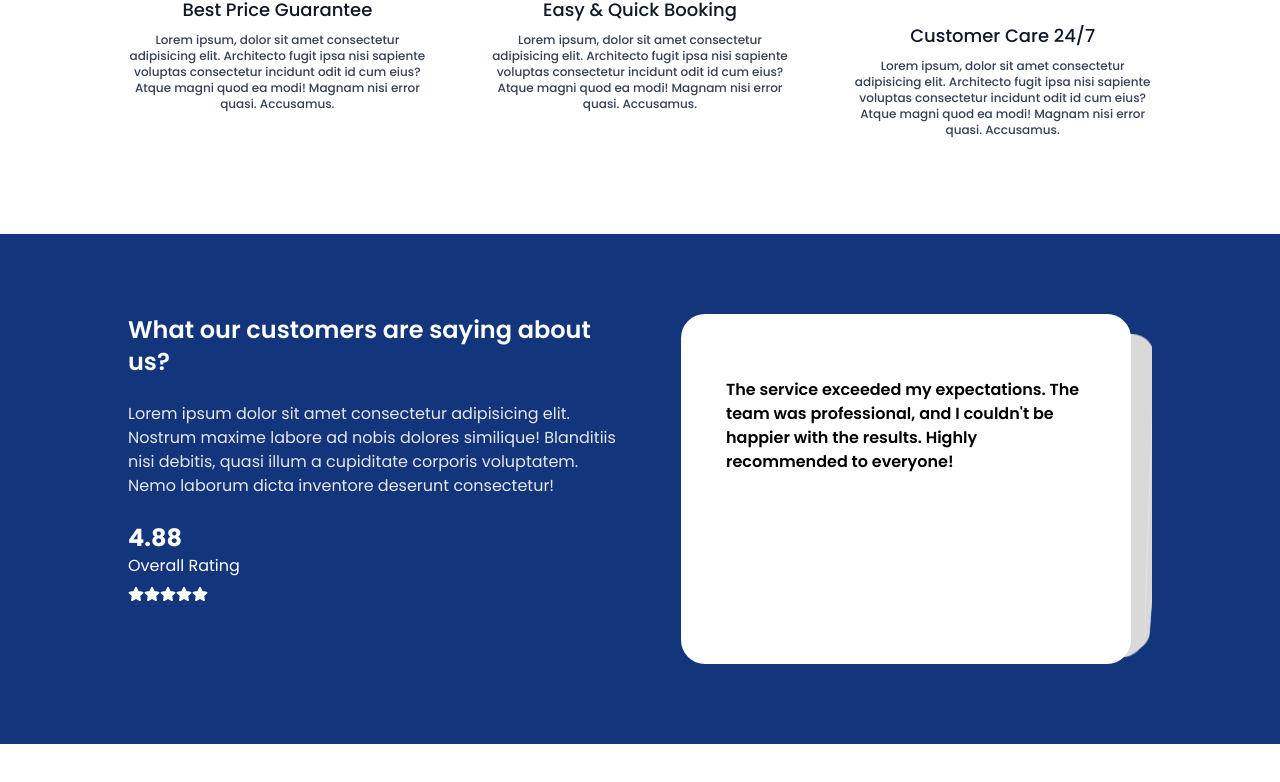
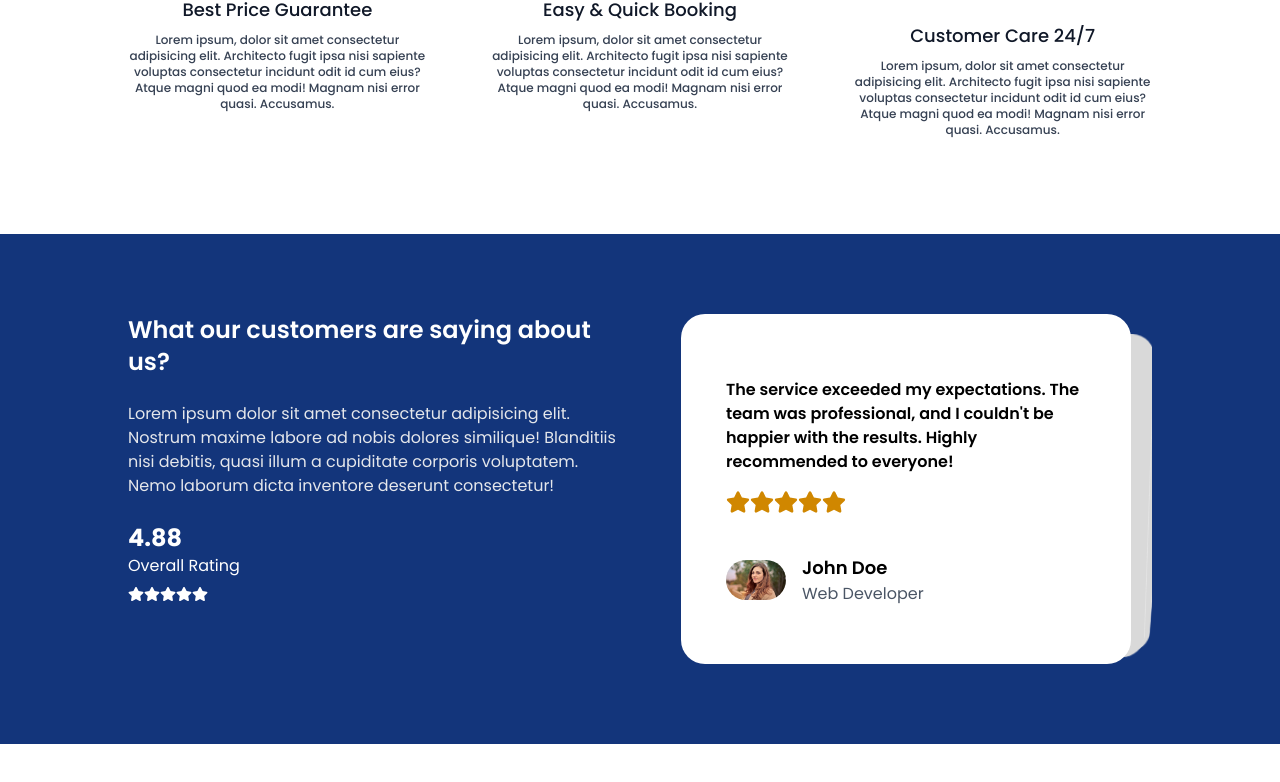
Before and after one commit to Dinuki85/TravelApp, a Next.js app: page / in a window 1280 px wide. Shown: the part 2591-3373 px from the top of the page. Before the commit the page ends 3335 px from the top, so only its background shows below. Built offline with nearby package versions, Linux system fonts and the light colour scheme; grey boxes are pictures that could not be loaded.

Commit message:
Added review page and added news component

```diff
--- a/components/Home/Home.tsx
+++ b/components/Home/Home.tsx
@@ -4,6 +4,7 @@ import Destination from "./Destination/Destination";
 import Hotel from "./Hotel/Hotel";
 import WhyChoose from "./WhyChoose/WhyChoose";
 import Review from "./Reviews/Review";
+import News from "./News/News";
 
 const Home = () => {
   return (
@@ -13,6 +14,7 @@ const Home = () => {
       <Hotel/>
       <WhyChoose/>
       <Review/>
+      <News/>
     </div>
   );
 };
--- /dev/null
+++ b/components/Home/News/News.tsx
@@ -0,0 +1,11 @@
+import React from 'react'
+
+const News = () => {
+  return (
+    <div className='pt-16 pb-16'>
+
+    </div>
+  )
+}
+
+export default News
--- a/components/Home/Reviews/ReviewSlider.tsx
+++ b/components/Home/Reviews/ReviewSlider.tsx
@@ -1,39 +1,63 @@
-'use client'
-import React from 'react';
+"use client";
+import React from "react";
 
-import {Swiper, SwiperSlide} from 'swiper/react';
-import "swiper/css" ;
+import { Swiper, SwiperSlide } from "swiper/react";
+import "swiper/css";
 import "swiper/css/effect-cards";
 
-import {EffectCards} from "swiper/modules";
-import { reviewData } from '@/data/data';
-
-
-
-
+import { EffectCards } from "swiper/modules";
+import { reviewData } from "@/data/data";
+import { FaStar } from "react-icons/fa";
+import Image from "next/image";
 
 const ReviewSlider = () => {
   return (
     <div>
-        <Swiper effect={"cards"} grabCursor={true} modules={[EffectCards]} className='md:w-[450px] md:h-[350px] w-[90%] h-[300px]'>
-            {reviewData.map((data)=>{
+      <Swiper
+        effect={"cards"}
+        grabCursor={true}
+        modules={[EffectCards]}
+        className="md:w-[450px] md:h-[350px] w-[90%] h-[300px]"
+      >
+        {reviewData.map((data) => {
           return (
-                    <SwiperSlide key={data.id} className="bg-white rounded-3xl  block" >
-                        <div className='w-[80%] mx-auto mt-16'>
+            <SwiperSlide key={data.id} className="bg-white rounded-3xl  block">
+              <div className="w-[80%] mx-auto mt-16">
                 {/*Review text */}
-                            <p className='text-xs sm:text-small md:text-base font-semibold'>{data.review}</p>
-
+                <p className="text-xs sm:text-small md:text-base font-semibold">
+                  {data.review}
+                </p>
+                {/*Icons */}
+                <div className="flex items-center mt-4">
+                  <FaStar className="md:w-6 md:h-6 w-3 h-3 text-yellow-600" />
+                  <FaStar className="md:w-6 md:h-6 w-3 h-3 text-yellow-600" />
+                  <FaStar className="md:w-6 md:h-6 w-3 h-3 text-yellow-600" />
+                  <FaStar className="md:w-6 md:h-6 w-3 h-3 text-yellow-600" />
+                  <FaStar className="md:w-6 md:h-6 w-3 h-3 text-yellow-600" />
                 </div>
-
-
+                {/* users profile*/}
+                <div className="mt-10">
+                  <div className="flex items-center space-x-4">
+                    <Image
+                      src={data.image}
+                      width={60}
+                      height={60}
+                      alt="client"
+                      className="rounded-full"
+                    />
+                    <div>
+                        <p className="text-sm sm:text-lg font-semibold">{data.name}</p>
+                        <p className="text-gray-600 text-xs sm:text-base">Web Developer</p>
+                    </div>
+                  </div>
+                </div>
+              </div>
             </SwiperSlide>
-                )
+          );
         })}
-
       </Swiper>
-
     </div>
-  )
-}
+  );
+};
 
 export default ReviewSlider;
```
Lines whose indentation alone changed are shown as unchanged.
